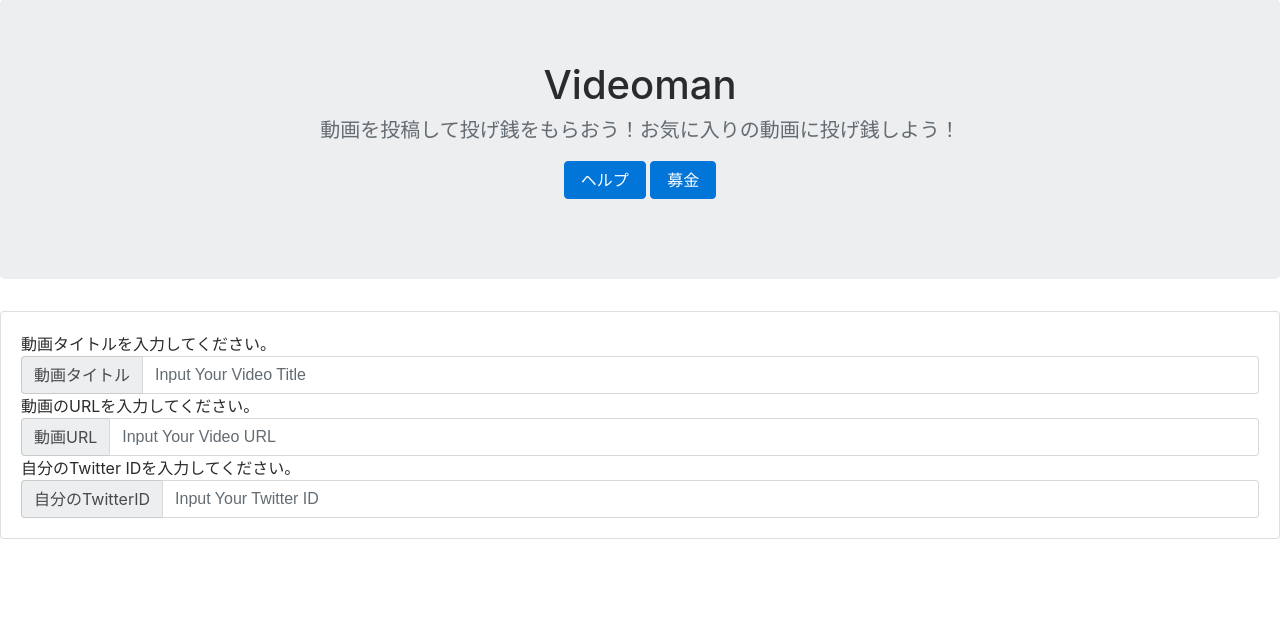
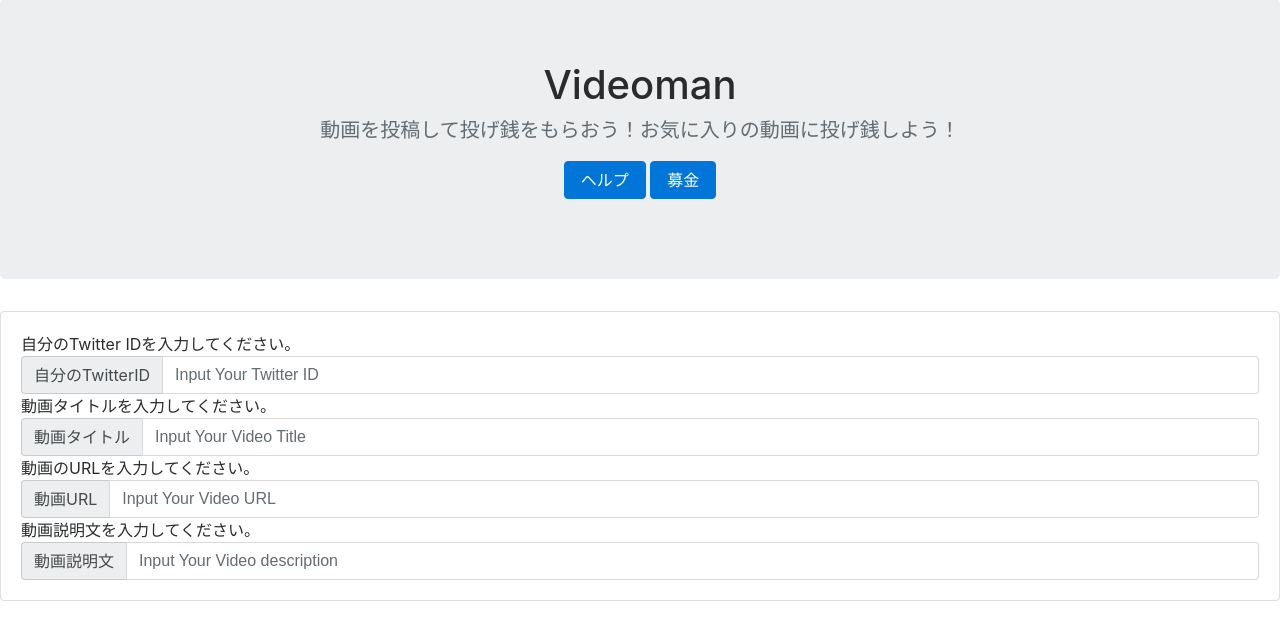
Before and after one commit to hirony-jp/tipvideo_old, a PHP site: page / in a window 1280 px wide. Shown: the part 57-697 px from the top of the page. Run offline with PHP 8.4, Linux system fonts and the light colour scheme; some libraries are stand-ins or nearby versions.

Commit message:
change post form on index.php

```diff
--- a/index.php
+++ b/index.php
@@ -15,6 +15,11 @@
 <div class="card">
     <div class="card-block">
         <form action="" method="post">
+            自分のTwitter IDを入力してください。<br>
+            <div class="input-group">
+            <span class="input-group-addon" id="basic-addon1">自分のTwitterID</span>
+            <input type="text" class="form-control" placeholder="Input Your Twitter ID" aria-describedby="basic-addon1">
+            </div>
             動画タイトルを入力してください。<br>
             <div class="input-group">
             <span class="input-group-addon" id="basic-addon1">動画タイトル</span>
@@ -22,13 +27,13 @@
             </div>
             動画のURLを入力してください。<br>
             <div class="input-group">
-            <span class="input-group-addon" id="basic-addon2">動画URL</span>
+            <span class="input-group-addon" id="basic-addon1">動画URL</span>
             <input type="text" class="form-control" placeholder="Input Your Video URL" aria-describedby="basic-addon1">
             </div>
-            自分のTwitter IDを入力してください。<br>
+            動画説明文を入力してください。<br>
             <div class="input-group">
-            <span class="input-group-addon" id="basic-addon3">自分のTwitterID</span>
-            <input type="text" class="form-control" placeholder="Input Your Twitter ID" aria-describedby="basic-addon1">
+            <span class="input-group-addon" id="basic-addon1">動画説明文</span>
+            <input type="text" class="form-control" placeholder="Input Your Video description" aria-describedby="basic-addon1">
             </div>
         </form>
     </div>
```
